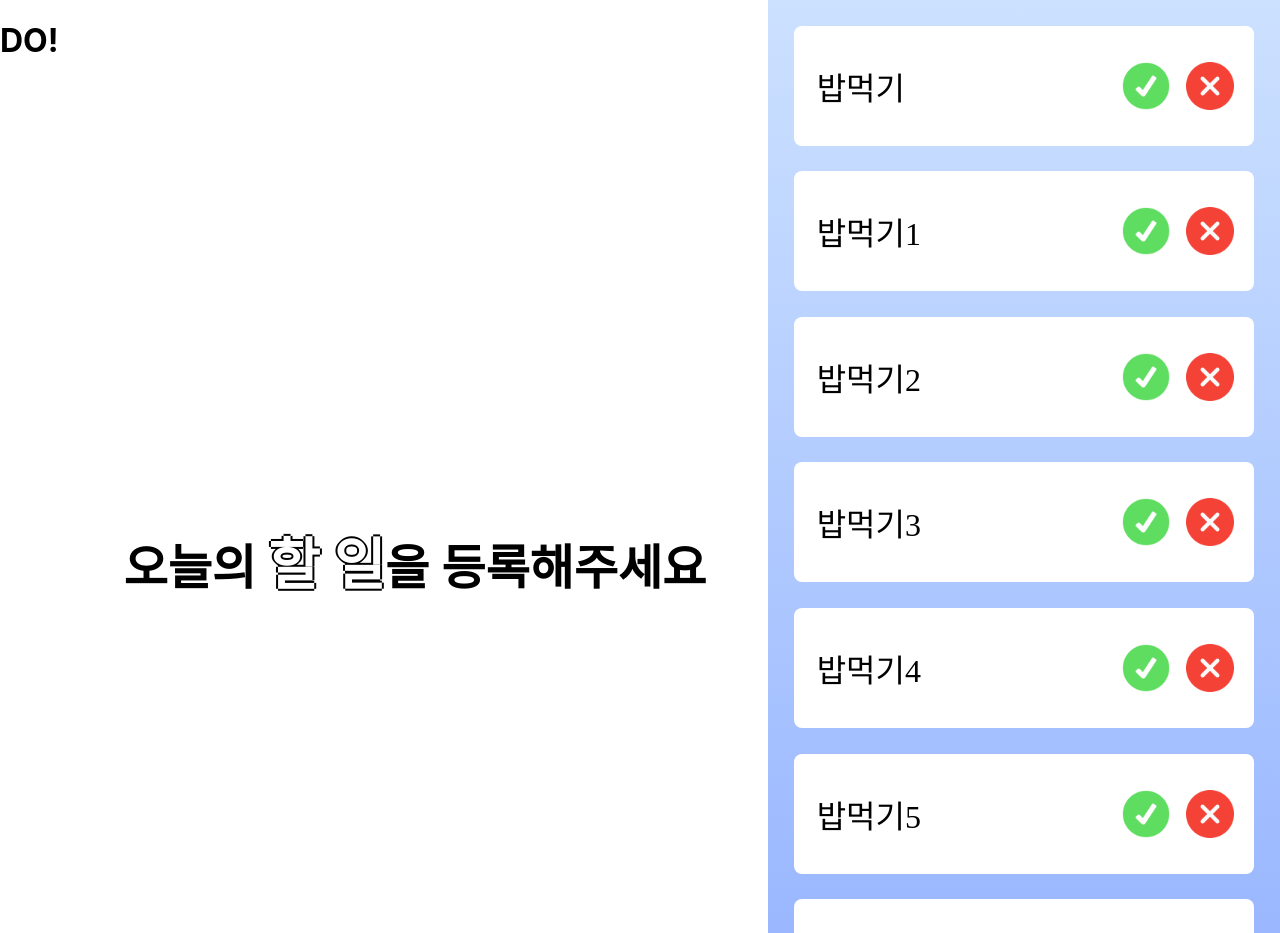
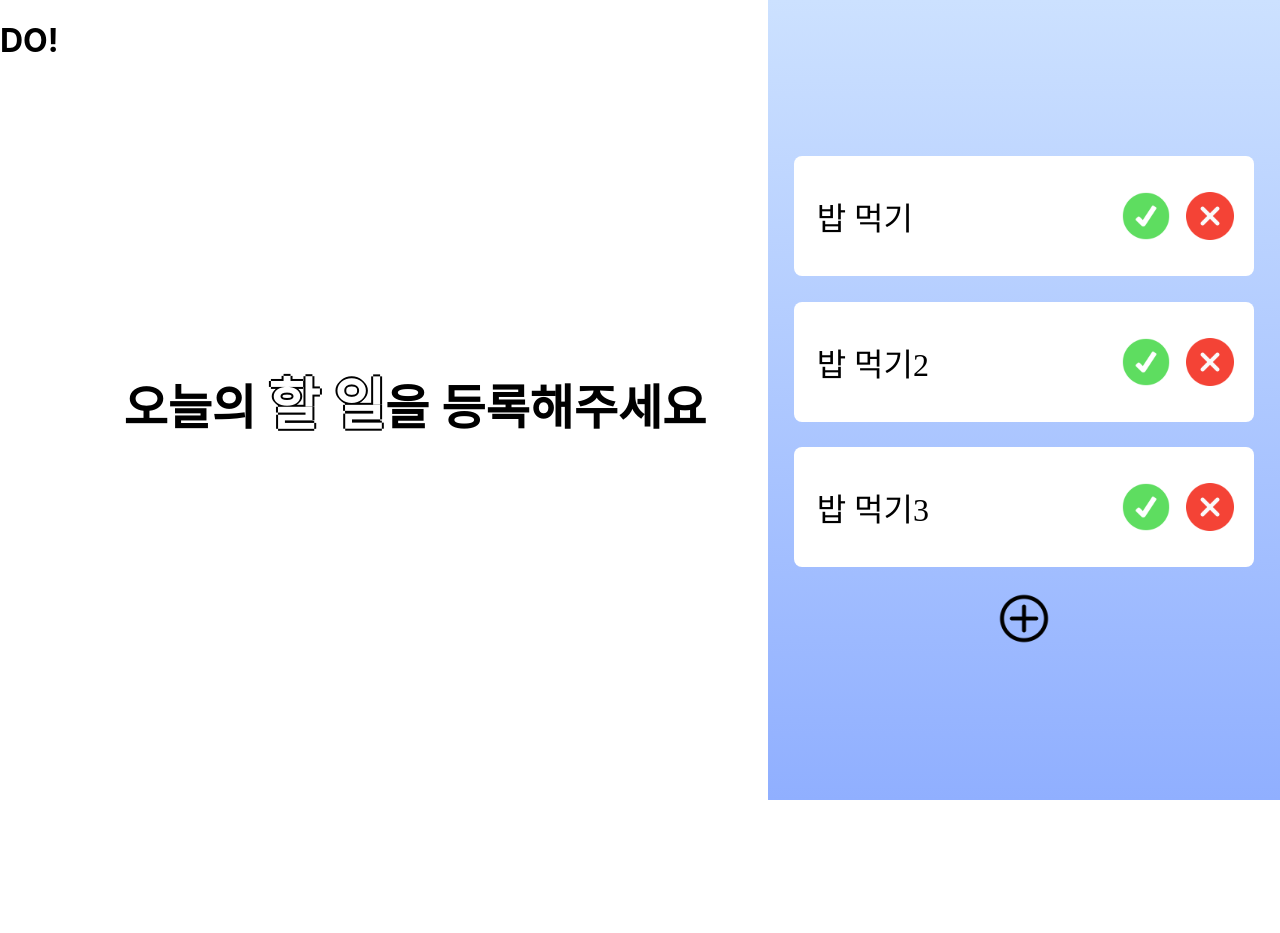
Before and after one commit to B-KJS26/todo, a Next.js app in the folder todolist/: page / in a window 1280 px wide. Shown: the top 933 px of the page. After the commit the page ends 800 px from the top, so only its background shows below. Built offline with nearby package versions, Linux system fonts and the light colour scheme; data requests are answered from the project's data file; a web font is replaced by a local one.

Commit message:
feat: get json data from json server

```diff
--- /dev/null
+++ b/todolist/db.json
@@ -0,0 +1,16 @@
+{
+    "lists": [
+        {
+            "id": 1,
+            "description": "밥 먹기"
+        },
+        {
+            "id": 2,
+            "description": "밥 먹기2"
+        },
+        {
+            "id": 3,
+            "description": "밥 먹기3"
+        }
+    ]
+}
--- a/todolist/pages/data/listdata.json
+++ /dev/null
@@ -1,30 +0,0 @@
-[
-    {
-        "id": "0",
-        "description": "밥먹기"
-    },
-    {
-        "id": "1",
-        "description": "밥먹기1"
-    },
-    {
-        "id": "2",
-        "description": "밥먹기2"
-    },
-    {
-        "id": "3",
-        "description": "밥먹기3"
-    },
-    {
-        "id": "4",
-        "description": "밥먹기4"
-    },
-    {
-        "id": "5",
-        "description": "밥먹기5"
-    },
-    {
-        "id": "6",
-        "description": "밥먹기6"
-    }
-]
--- a/todolist/pages/list.tsx
+++ b/todolist/pages/list.tsx
@@ -1,24 +1,39 @@
 import { NextPage } from "next";
 import styles from '../styles/List.module.css';
-import jsondata from './data/listdata.json';
 import { json } from "stream/consumers";
 import { useEffect, useState, useContext } from 'react';
 
 const List = () => {
-    let userslist: Array<string> = [];
-
+    const [userlist, setUserlist] = useState([]);
+    function getposting() {
+        const xhr = new XMLHttpRequest(); // XMLHttpRequest 객체 생성
+        xhr.open("GET", "http://localhost:5000/lists");
+        xhr.setRequestHeader("content-type", "application/json");
+        xhr.send();
+        xhr.onload = () => {
+            if (xhr.status === 200) {
+                const res = JSON.parse(xhr.response);
+                const descriptions = res.map((item: any) => item.description); // 각 인덱스의 description 값만 추출
+                setUserlist(descriptions);
+            } else {
+                console.log(xhr.status, xhr.statusText);
+            }
+        }
+    }
+    useEffect(() => {
+        getposting();
+    }, []);
     return (
         <>
-            {jsondata.map(todolist => (
-                <div key={todolist.id} className={styles.listbox}>
-                    <p className={styles.listname}>{todolist.description}</p>
+            {userlist.map(todolist => (
+                <div key={todolist} className={styles.listbox}>
+                    <p className={styles.listname}>{todolist}</p>
                     <div className={styles.imgbutton}>
-                        <img src="/images/yes.png" className={styles.completebutton}></img>
+                        <img src="/images/yes.png" className={styles.completebutton} onClick={getposting}></img>
                         <img src="/images/remove.png" className={styles.deletebutton}></img>
                     </div>
                 </div>
             ))}
-
         </>
     )
 }
```
